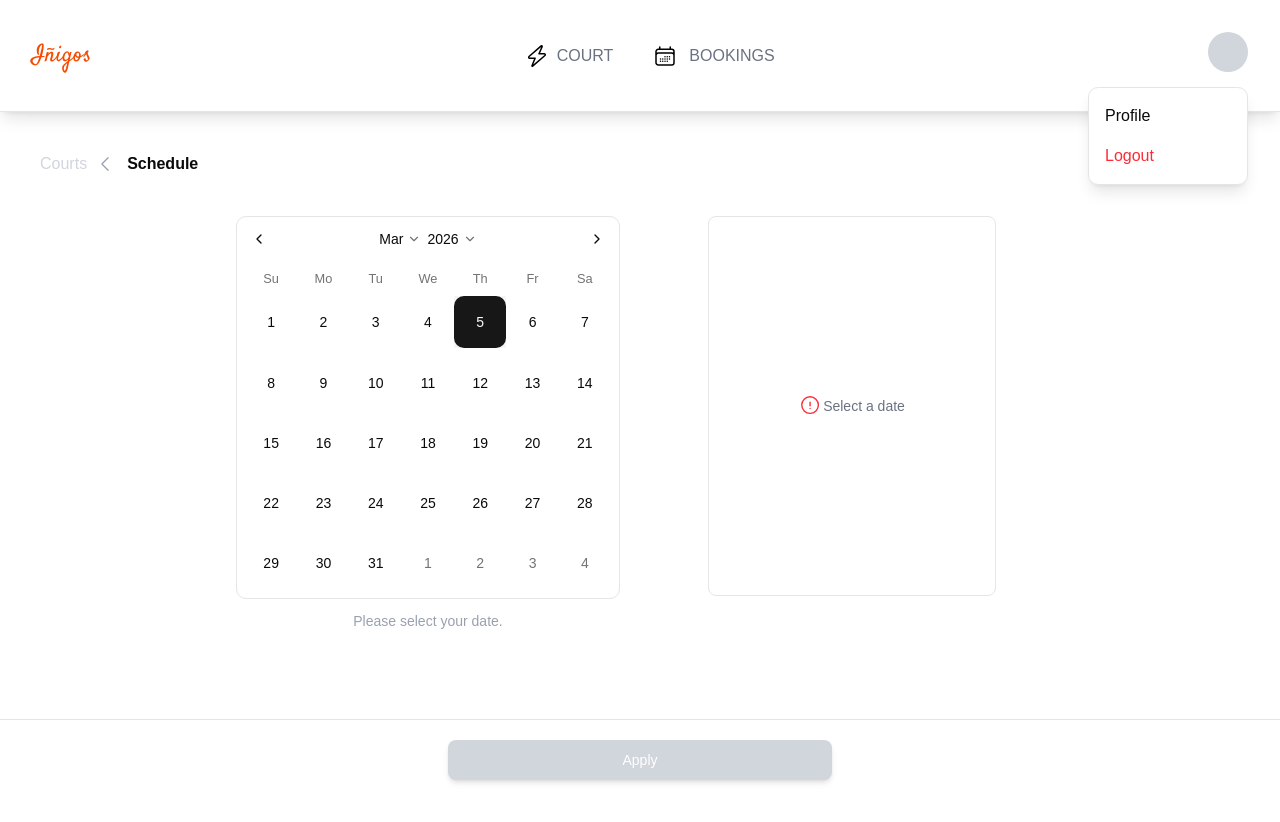
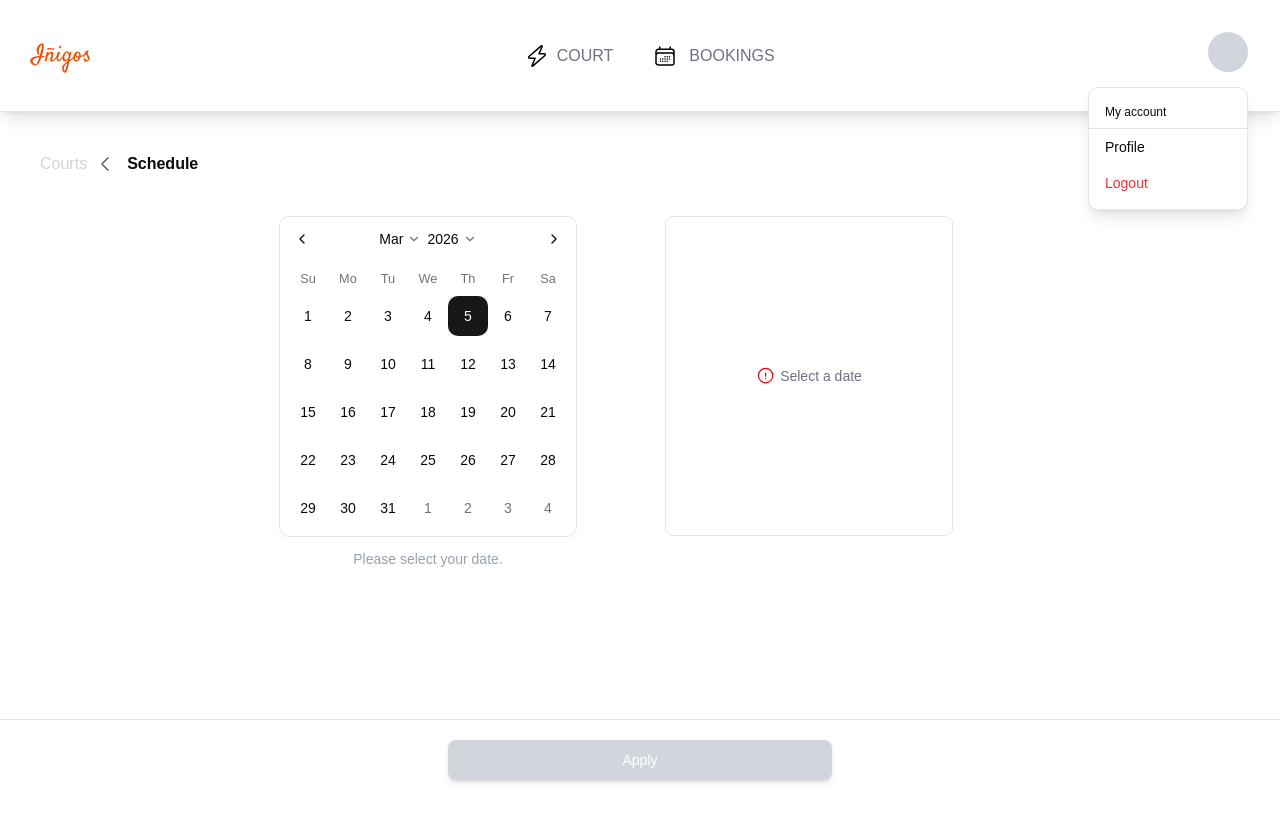
Before and after one commit to brendevs/Inigos-Sports-Center, a Next.js app: page /court/1 in a window 1280 px wide. Both pictures are taken after a click on the button 1228 px from the left and 52 px from the top of the page. Shown: the top 822 px of the page. Built offline with nearby package versions, Linux system fonts and the light colour scheme.

Commit message:
(inigos-14):Calendar and time functionality

```diff
--- a/app/components/Other/AvailCard.tsx
+++ /dev/null
@@ -1,24 +0,0 @@
-export default function () {
-  return (
-    <div className="flex-col mx-4 h-[80%] mt-1 ">
-      <div className=" h-19.5">
-        <p className=" text-white font-thin text-xs  ">
-          This court is located at the main ground This court will be available
-          at 3:00 PM - 5:00 PM
-        </p>
-        <div className="flex gap-1">
-          <div className="flex border-1 h-4 w-12 rounded-xl text-xs justify-center text-white mt-2 gap-1">
-            <p className="font bold">₱</p>
-            <p className="">200</p>
-          </div>
-          <p className="text-xs mt-2 text-gray-100">per hour</p>
-        </div>
-      </div>
-      <div className="bg-white border-1 h-8  rounded-2xl shadow-xl">
-        <p className="font-semibold text-gray-900 text-center mt-2 text-xs ">
-          Reserve Now
-        </p>
-      </div>
-    </div>
-  );
-}
--- a/app/components/Other/timePicker.tsx
+++ b/app/components/Other/timePicker.tsx
@@ -6,15 +6,14 @@ type Slot = {
 };
 
 interface Props {
-  blank?: boolean; // true when no date is selected
-  selectedTime?: string;
-  onSelectTime?: (time: string) => void;
+  blank?: boolean;
+  selectedRange?: string[];
+  onSelectRange?: (range: string[]) => void;
 }
 
-// static sample data (UI only)
 const slots: Slot[] = [
   { time: "07:00", available: true },
-  { time: "07:30", available: false },
+  { time: "07:30", available: true },
   { time: "08:00", available: true },
   { time: "08:30", available: true },
   { time: "09:00", available: false },
@@ -48,20 +47,54 @@ const slots: Slot[] = [
 
 export default function TimePickerUI({
   blank = false,
-  selectedTime,
-  onSelectTime,
+  selectedRange = [],
+  onSelectRange,
 }: Props) {
+  const handleClick = (index: number) => {
+    if (!onSelectRange) return;
+
+    const clicked = slots[index];
+
+    // 🔥 restart if already selected
+    if (selectedRange.length >= 2) {
+      onSelectRange([clicked.time]);
+      return;
+    }
+
+    // first click
+    if (selectedRange.length === 0) {
+      onSelectRange([clicked.time]);
+      return;
+    }
+
+    // second click → build range
+    const startIndex = slots.findIndex((s) => s.time === selectedRange[0]);
+
+    const [min, max] =
+      startIndex < index ? [startIndex, index] : [index, startIndex];
+
+    const range = slots.slice(min, max + 1);
+
+    // ❌ block unavailable
+    if (range.some((s) => !s.available)) {
+      alert("Cannot select unavailable slot");
+      return;
+    }
+
+    onSelectRange(range.map((s) => s.time));
+  };
+
   return (
-    <div className="p-4 w-72 h-95 overflow-y-auto border rounded-md relative">
+    <div className="p-4 w-72 h-80 overflow-y-auto border rounded-md">
       {blank ? (
-        <div className="flex items-center justify-center h-full">
+        <div className="flex items-center justify-center h-full ">
           <svg
             xmlns="http://www.w3.org/2000/svg"
             fill="none"
-            viewBox="0 0 26 26"
+            viewBox="0 0 30 30"
             stroke-width="1.5"
             stroke="currentColor"
-            className="size-6 text-red-500"
+            className="size-6 mt-1 text-red-600"
           >
             <path
               stroke-linecap="round"
@@ -70,29 +103,33 @@ export default function TimePickerUI({
             />
           </svg>
 
-          <p className="text-gray-500 text-sm font-medium text-center">
-            Select a date
-          </p>
+          <p className="text-gray-500 text-sm">Select a date</p>
         </div>
       ) : (
-        // Show time slots when a date is selected
-        slots.map((slot) => (
+        slots.map((slot, index) => {
+          const isSelected = selectedRange.includes(slot.time);
+
+          return (
             <div
               key={slot.time}
               onClick={() => {
-              if (slot.available && onSelectTime) {
-                onSelectTime(slot.time);
+                if (slot.available) handleClick(index);
+              }}
+              className={`p-2 mb-2 border rounded text-center transition
+                ${
+                  slot.available
+                    ? "cursor-pointer bg-white"
+                    : "bg-gray-200 text-gray-400 cursor-not-allowed"
                 }
-            }}
-            className={`p-2 mb-2 border rounded text-center ${
-              slot.available
-                ? "bg-white text-black cursor-pointer"
-                : "bg-gray-200 text-gray-400 cursor-not-allowed"
-            } ${selectedTime === slot.time ? "border-orange-600 border-2" : ""}`}
+                ${
+                  isSelected ? "bg-orange-500 text-black border-orange-600" : ""
+                }
+              `}
             >
               {slot.time}
             </div>
-        ))
+          );
+        })
       )}
     </div>
   );
--- a/app/components/Shadcn/datePicker.tsx
+++ b/app/components/Shadcn/datePicker.tsx
@@ -16,7 +16,10 @@ export function DatePickerDemo({ selected, onSelect }: DatePickerDemoProps) {
       onSelect={(date) => {
         if (date) onSelect(date);
       }}
-      className="rounded-lg border h-auto w-auto"
+      className="rounded-lg border w-full max-w-[380px] scale-90 sm:scale-100 origin-top"
+      classNames={{
+        day: "h-8 w-8 text-xs sm:h-10 sm:w-10 sm:text-sm",
+      }}
       captionLayout="dropdown"
     />
   );
--- a/app/court/[id]/available/page.tsx
+++ b/app/court/[id]/available/page.tsx
@@ -75,8 +75,8 @@ export default function Available() {
             <div className="relative w-65 h-100 rounded-3xl text-gray-500 text-sm shadow-xl overflow-hidden">
               <div className="h-[50%]"></div>
 
-              <div className="h-[50%] bg-gray-500/10 backdrop-blur-sm">
-                <p className="text-white font-bold text-md mt-4 mx-4">
+              <div className="h-[50%] bg-gray-700/10 backdrop-blur-sm">
+                <p className="text-white font-bold text-md mt-4 mx-4 pt-2">
                   COURT 1
                 </p>
 
--- a/app/court/[id]/page.tsx
+++ b/app/court/[id]/page.tsx
@@ -9,10 +9,13 @@ import TimePickerUI from "@/app/components/Other/timePicker";
 
 export default function Schedule() {
   const [selectedDate, setSelectedDate] = useState<Date | undefined>(undefined);
-  const [selectedTime, setSelectedTime] = useState<string | undefined>(
-    undefined,
-  );
+  const [selectedRange, setSelectedRange] = useState<string[]>([]);
   const router = useRouter();
+
+  // 🔥 duration logic
+  const totalMinutes = selectedRange.length * 30;
+  const hours = Math.floor(totalMinutes / 60);
+  const minutes = totalMinutes % 60;
 
   return (
     <div className="flex flex-col min-h-screen bg-white font-sans">
@@ -31,7 +34,7 @@ export default function Schedule() {
             viewBox="0 0 24 24"
             strokeWidth="1.5"
             stroke="currentColor"
-            className="h-5 w-5 text-gray-400"
+            className="h-5 w-5 text-gray-600"
           >
             <path
               strokeLinecap="round"
@@ -44,19 +47,17 @@ export default function Schedule() {
         <h1 className="text-sm md:text-base font-semibold">Schedule</h1>
       </div>
 
-      {/* Main Content */}
+      {/* Main */}
       <div className="flex flex-col lg:flex-row flex-grow items-center lg:items-start justify-center gap-6 md:gap-10 px-5 md:px-10">
-        {/* Left Section (Date Picker) */}
-        <div className="flex flex-col items-center w-full max-w-sm">
-          <div className="w-full">
+        {/* Date */}
+        <div className="flex flex-col items-center w-auto max-w-sm">
           <DatePickerDemo
             selected={selectedDate || new Date()}
             onSelect={(date) => {
               setSelectedDate(date);
-                setSelectedTime(undefined); // reset time when date changes
+              setSelectedRange([]); // reset
             }}
           />
-          </div>
 
           <p className="text-center mt-3 text-gray-400 text-sm px-2">
             {selectedDate
@@ -70,27 +71,47 @@ export default function Schedule() {
           </p>
         </div>
 
-        {/* Right Section (Time Picker) */}
-        <div className="w-full max-w-sm flex justify-center">
+        {/* Time */}
+        <div className="w-full max-w-sm flex flex-col items-center">
           {!selectedDate ? (
             <TimePickerUI blank />
           ) : (
+            <>
               <TimePickerUI
-              selectedTime={selectedTime}
-              onSelectTime={setSelectedTime}
+                selectedRange={selectedRange}
+                onSelectRange={setSelectedRange}
               />
+
+              {/* 🔥 Booking Summary */}
+              <div className=" w-full text-center">
+                {selectedRange.length === 1 && (
+                  <p className="text-sm text-gray-400 mt-3">
+                    Select an end time
+                  </p>
+                )}
+
+                {selectedRange.length >= 2 && (
+                  <div className="p-3  ">
+                    <p className="text-sm font-md text-gray-400">
+                      {hours > 0 && `${hours} hr`}
+                      {minutes > 0 && ` ${minutes} min`}
+                    </p>
+                  </div>
+                )}
+              </div>
+            </>
           )}
         </div>
       </div>
 
-      {/* Footer Apply Button */}
-      <div className="sticky bottom-0 w-full bg-white p-5 md:p-5 border-t flex justify-center">
+      {/* Footer */}
+      <div className="sticky bottom-0 w-full bg-white p-5 border-t flex justify-center">
         <button
           onClick={() => router.push(ROUTES.AVAILABLE(1))}
-          disabled={!selectedDate || !selectedTime} // requires both date & time
+          disabled={!selectedDate || selectedRange.length < 2}
           className={`h-10 w-full max-w-sm rounded-md flex justify-center items-center shadow-md transition
             ${
-              selectedDate && selectedTime
+              selectedDate && selectedRange.length >= 2
                 ? "bg-orange-600 hover:bg-orange-700"
                 : "bg-gray-300 cursor-not-allowed"
             }
--- a/app/court/page.tsx
+++ b/app/court/page.tsx
@@ -14,7 +14,7 @@ export default function CourtsPage() {
 
   return (
     <div className="p-6 bg-gray-50">
-      <h1 className="w-full text-xl font-bold text-gray-800 m-4 ml-4">
+      <h1 className="w-full text-lg font-bold text-gray-800 m-4 ml-4">
         Courts
       </h1>
 
--- a/app/header.tsx
+++ b/app/header.tsx
@@ -78,11 +78,16 @@ export default function Header() {
               ${open ? "opacity-100 scale-100" : "opacity-0 scale-95 pointer-events-none"}
             `}
           >
-            <button className="w-full text-left px-4 py-2 hover:bg-gray-100">
+            <div className="border-b">
+              <p className="w-full text-left text-xs  px-4 py-2 hover:bg-gray-100">
+                My account
+              </p>
+            </div>
+            <button className="w-full text-left text-sm px-4 py-2 hover:bg-gray-100">
               Profile
             </button>
 
-            <button className="w-full text-left px-4 py-2 text-red-500 hover:bg-gray-100">
+            <button className="w-full text-left text-sm px-4 py-2 text-red-500 hover:bg-gray-100">
               Logout
             </button>
           </div>
```
Lines whose indentation alone changed are shown as unchanged.
